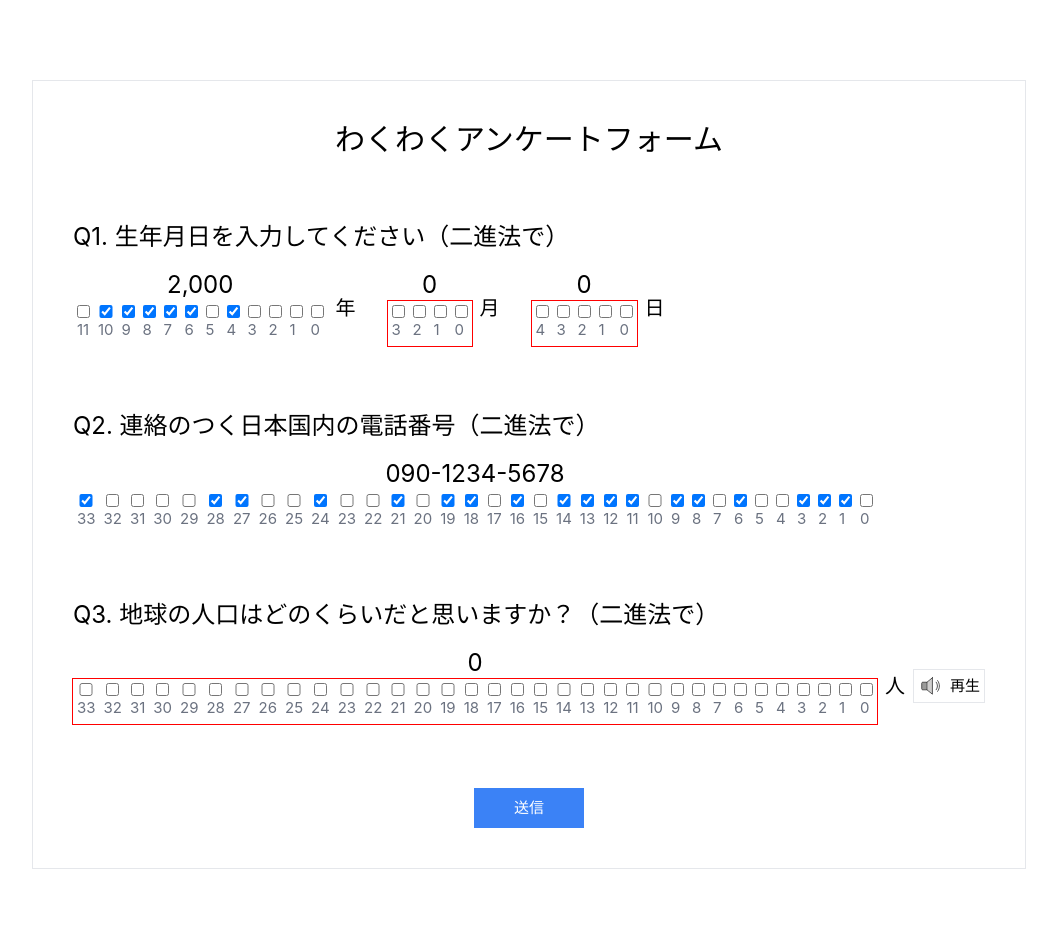
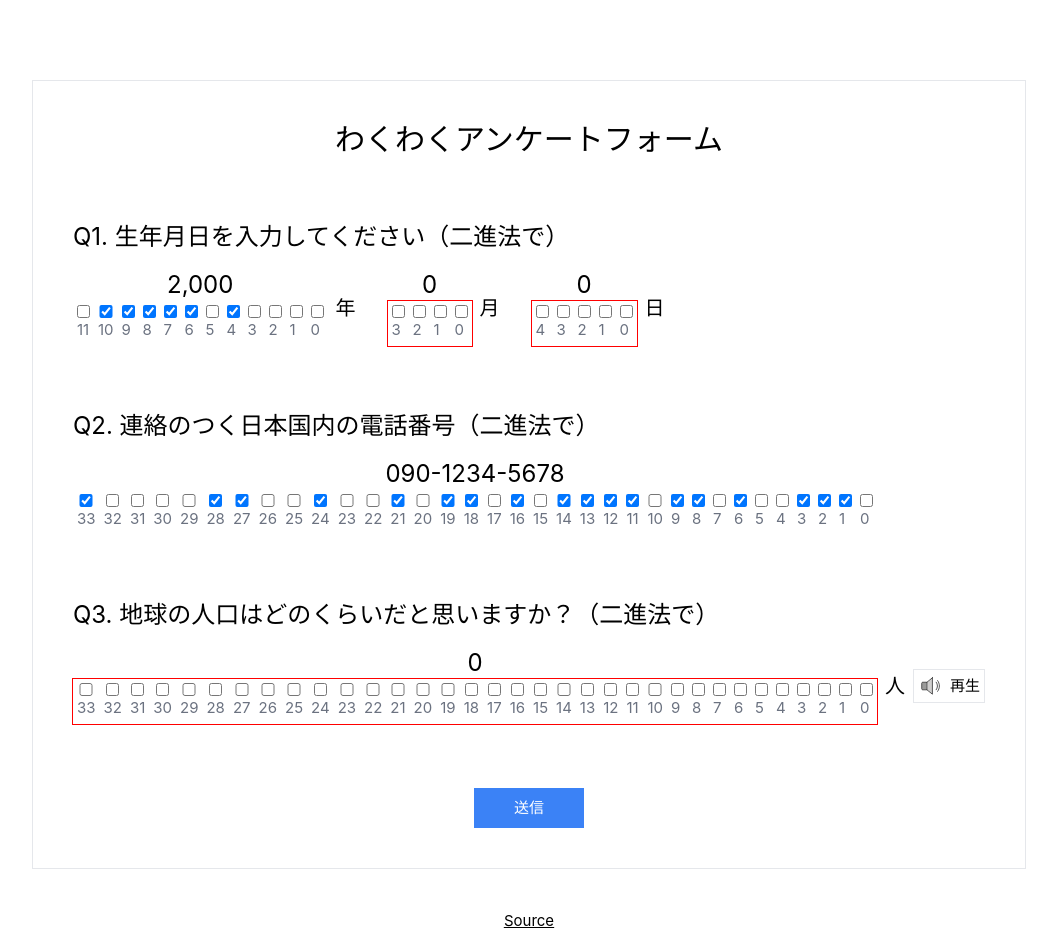
Before and after one commit to miyaoka/bad-form, a Vue app: page / in a window 1280 px wide. Shown: the top 952 px of the page, without its empty margins (111-1168 px from the left). Built offline with nearby package versions, Linux system fonts and the light colour scheme.

Commit message:
add source link

```diff
--- a/src/views/HomeView.vue
+++ b/src/views/HomeView.vue
@@ -77,7 +77,7 @@ const phoneValidator = {
 </script>
 
 <template>
-  <main class="flex justify-center p-20">
+  <main class="flex flex-col items-center p-20 gap-10">
     <form @submit.prevent="onSubmit" class="flex flex-col gap-16 border p-10">
       <header>
         <h2 class="text-3xl text-center">わくわくアンケートフォーム</h2>
@@ -187,5 +187,8 @@ const phoneValidator = {
         </button>
       </footer>
     </form>
+    <footer class="text-center underline">
+      <a href="https://github.com/miyaoka/bad-form">Source</a>
+    </footer>
   </main>
 </template>
```
